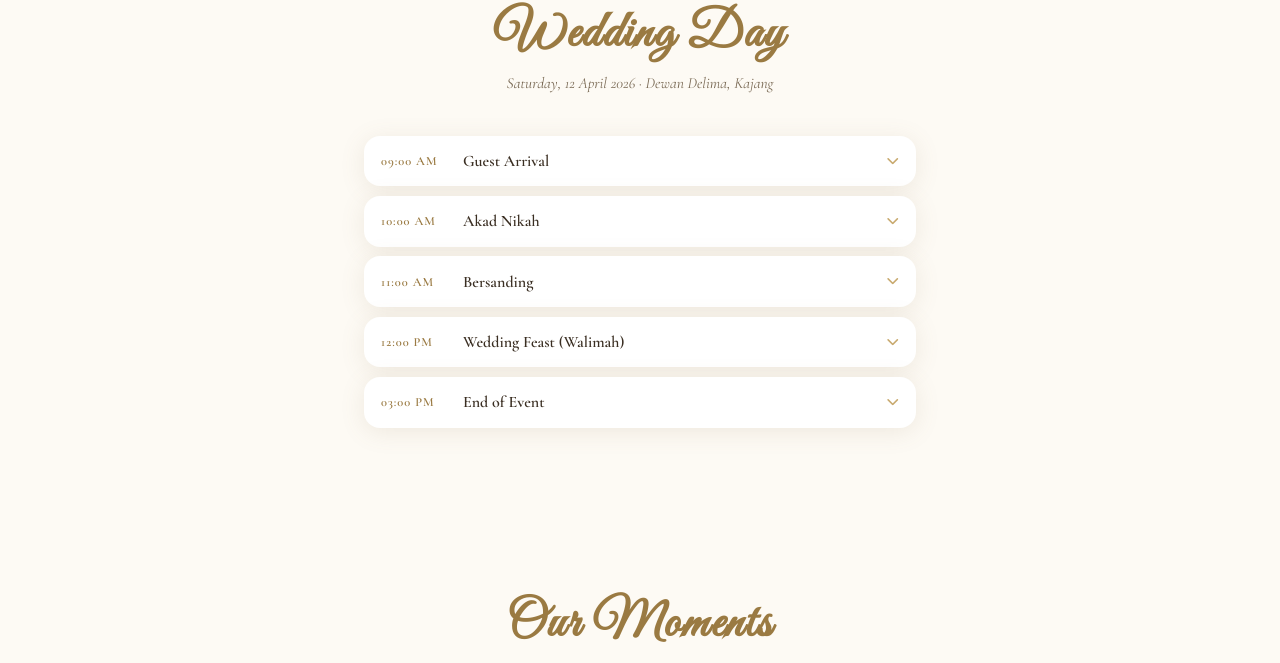
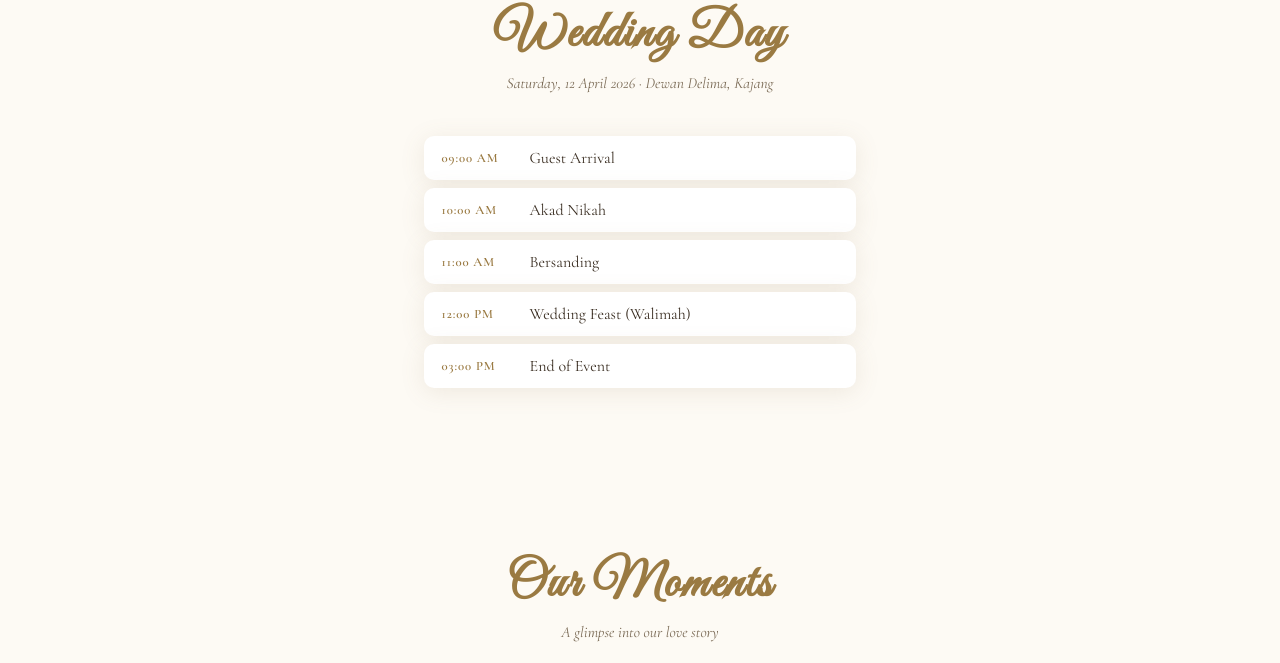
Before and after one commit to lighthouse02/muhsinshadigitalcard, a plain HTML site: page index.html in a window 1280 px wide. Shown: the part 1371-2034 px from the top of the page. Drawn offline with nearby package versions, Linux system fonts and the light colour scheme.

Commit message:
feat: replace accordion itinerary with a simple list format for improved clarity

```diff
--- a/app.js
+++ b/app.js
@@ -191,31 +191,6 @@
     document.getElementById('cal-apple').href = icsUrl;
     document.getElementById('cal-ics').href   = icsUrl;
   })();
-
-  /* =============================================
-     4b. ITINERARY ACCORDION
-  ============================================= */
-  document.querySelectorAll('.accord-btn').forEach(btn => {
-    btn.addEventListener('click', () => {
-      const item     = btn.closest('.accord-item');
-      const body     = item.querySelector('.accord-body');
-      const isOpen   = btn.getAttribute('aria-expanded') === 'true';
-
-      // Close all others
-      document.querySelectorAll('.accord-item').forEach(i => {
-        i.querySelector('.accord-btn').setAttribute('aria-expanded', 'false');
-        i.querySelector('.accord-body').style.maxHeight = null;
-        i.classList.remove('accord-open');
-      });
-
-      // Toggle clicked item
-      if (!isOpen) {
-        btn.setAttribute('aria-expanded', 'true');
-        body.style.maxHeight = body.scrollHeight + 'px';
-        item.classList.add('accord-open');
-      }
-    });
-  });
 
   /* =============================================
      5. GALLERY LIGHTBOX
@@ -464,7 +439,7 @@
      10. SCROLL REVEAL
   ============================================= */
   const revealEls = document.querySelectorAll(
-    '#countdown-section, #itinerary .accord-item, .gallery-item, ' +
+    '#countdown-section, #itinerary .itinerary-simple, .gallery-item, ' +
     '#rsvp .engage-tabs, #rsvp .panel-card, ' +
     '#location .location-card, #gift .gift-card'
   );
--- a/index.html
+++ b/index.html
@@ -96,48 +96,13 @@
     <div class="container">
       <h2 class="section-title">Wedding Day</h2>
       <p class="section-sub">Saturday, 12 April 2026 &middot; Dewan Delima, Kajang</p>
-      <div class="accord-list">
-        <div class="accord-item">
-          <button class="accord-btn" aria-expanded="false">
-            <span class="accord-time">09:00 AM</span>
-            <span class="accord-title">Guest Arrival</span>
-            <i class="fas fa-chevron-down accord-arrow"></i>
-          </button>
-          <div class="accord-body"><p>Welcome reception &amp; refreshments await upon your arrival.</p></div>
-        </div>
-        <div class="accord-item">
-          <button class="accord-btn" aria-expanded="false">
-            <span class="accord-time">10:00 AM</span>
-            <span class="accord-title">Akad Nikah</span>
-            <i class="fas fa-chevron-down accord-arrow"></i>
-          </button>
-          <div class="accord-body"><p>The sacred wedding ceremony &mdash; the moment two souls become one.</p></div>
-        </div>
-        <div class="accord-item">
-          <button class="accord-btn" aria-expanded="false">
-            <span class="accord-time">11:00 AM</span>
-            <span class="accord-title">Bersanding</span>
-            <i class="fas fa-chevron-down accord-arrow"></i>
-          </button>
-          <div class="accord-body"><p>Bride &amp; groom seated on the pelamin, beautifully adorned.</p></div>
-        </div>
-        <div class="accord-item">
-          <button class="accord-btn" aria-expanded="false">
-            <span class="accord-time">12:00 PM</span>
-            <span class="accord-title">Wedding Feast (Walimah)</span>
-            <i class="fas fa-chevron-down accord-arrow"></i>
-          </button>
-          <div class="accord-body"><p>Lunch &amp; celebration with family and friends. Savoury dishes &amp; desserts will be served.</p></div>
-        </div>
-        <div class="accord-item">
-          <button class="accord-btn" aria-expanded="false">
-            <span class="accord-time">03:00 PM</span>
-            <span class="accord-title">End of Event</span>
-            <i class="fas fa-chevron-down accord-arrow"></i>
-          </button>
-          <div class="accord-body"><p>Thank you for celebrating this special day with us. Your presence means everything. 🤍</p></div>
-        </div>
-      </div>
+      <ul class="itinerary-simple">
+        <li><span class="itin-time">09:00 AM</span><span class="itin-name">Guest Arrival</span></li>
+        <li><span class="itin-time">10:00 AM</span><span class="itin-name">Akad Nikah</span></li>
+        <li><span class="itin-time">11:00 AM</span><span class="itin-name">Bersanding</span></li>
+        <li><span class="itin-time">12:00 PM</span><span class="itin-name">Wedding Feast (Walimah)</span></li>
+        <li><span class="itin-time">03:00 PM</span><span class="itin-name">End of Event</span></li>
+      </ul>
     </div>
   </section>
 
--- a/style.css
+++ b/style.css
@@ -593,82 +593,39 @@ img { display: block; max-width: 100%; }
 }
 @media (min-width: 640px) { #itinerary { padding: 5rem 0; } }
 
-.accord-list {
-  max-width: 600px;
+.itinerary-simple {
+  list-style: none;
+  max-width: 480px;
   margin: 0 auto;
   padding: 0 1.125rem;
   display: flex;
   flex-direction: column;
-  gap: .6rem;
+  gap: .5rem;
 }
-@media (min-width: 640px) { .accord-list { padding: 0 1.5rem; } }
-
-.accord-item {
-  background: var(--white);
-  border-radius: var(--radius);
-  box-shadow: var(--shadow);
-  overflow: hidden;
-  border: 1px solid transparent;
-  transition: border-color var(--transition), box-shadow var(--transition);
-}
-.accord-item.accord-open {
-  border-color: var(--gold-light);
-  box-shadow: var(--shadow-lg);
-}
-
-.accord-btn {
-  width: 100%;
+@media (min-width: 640px) { .itinerary-simple { padding: 0 1.5rem; } }
+.itinerary-simple li {
   display: flex;
   align-items: center;
-  gap: .75rem;
-  padding: .9rem 1rem;
-  background: none;
-  border: none;
-  cursor: pointer;
-  text-align: left;
-  min-height: var(--touch);
-  -webkit-tap-highlight-color: transparent;
+  gap: 1rem;
+  padding: .75rem 1.1rem;
+  background: var(--white);
+  border-radius: var(--radius-sm);
+  box-shadow: var(--shadow);
 }
-.accord-btn:hover { background: var(--bg-alt); }
-
-.accord-time {
+.itin-time {
   font-family: var(--font-serif);
-  font-size: .78rem;
+  font-size: .8rem;
+  font-weight: 700;
   color: var(--gold-dark);
-  font-weight: 700;
-  letter-spacing: .08em;
+  letter-spacing: .07em;
   text-transform: uppercase;
-  min-width: 70px;
+  min-width: 72px;
   flex-shrink: 0;
 }
-.accord-title {
-  flex: 1;
+.itin-name {
   font-family: var(--font-serif);
   font-size: 1rem;
   color: var(--text);
-  font-weight: 600;
-}
-.accord-arrow {
-  font-size: .78rem;
-  color: var(--gold);
-  transition: transform var(--transition);
-  flex-shrink: 0;
-}
-.accord-open .accord-arrow { transform: rotate(180deg); }
-
-.accord-body {
-  max-height: 0;
-  overflow: hidden;
-  transition: max-height .36s cubic-bezier(.22,1,.36,1);
-}
-.accord-body p {
-  padding: 0 1rem .9rem;
-  font-size: .87rem;
-  color: var(--text-light);
-  line-height: 1.65;
-  border-top: 1px solid var(--bg-alt);
-  margin: 0;
-  padding-top: .65rem;
 }
 
 /* 4 boxes in a single tight row — never wraps */
```
